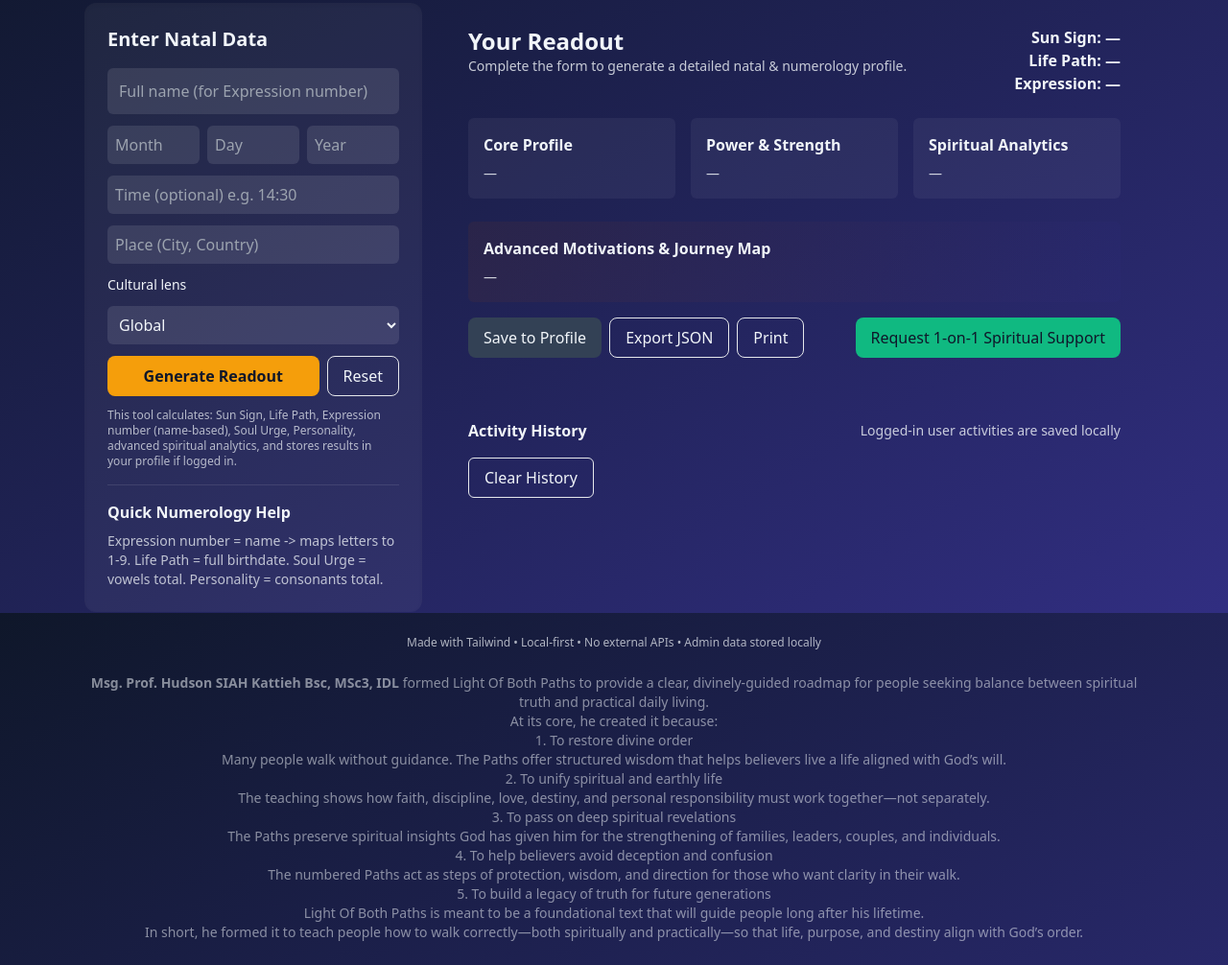
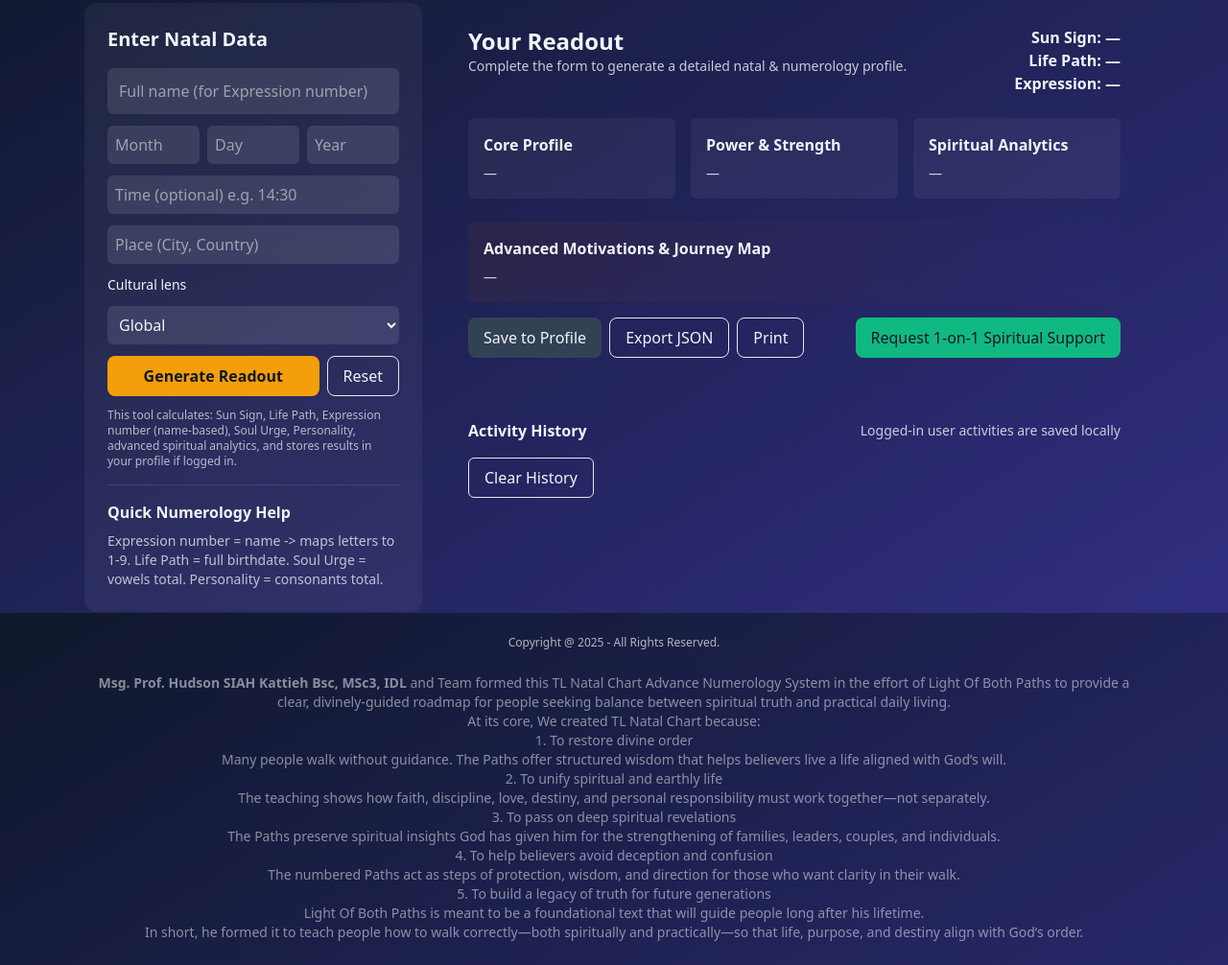
Before and after one commit to dphsiahk/tlnatalchart, a plain HTML site: page index.html in a window 1280 px wide. Shown: the part 161-1167 px from the top of the page at 96% size. Drawn offline with nearby package versions, Linux system fonts and the light colour scheme.

Commit message:
Update index.html

```diff
--- a/index.html
+++ b/index.html
@@ -129,13 +129,12 @@
 
     </main>
 
-    <footer class="mt-6 text-center text-xs opacity-70">Made with Tailwind • Local-first • No external APIs • Admin data stored locally
-     <br>
+    <footer class="mt-6 text-center text-xs opacity-70">Copyright @ 2025 - All Rights Reserved.  <br>
           <br>
           <p class="text-sm opacity-75 mt-2">
-            <strong>Msg. Prof. Hudson SIAH Kattieh Bsc, MSc3, IDL</strong> formed Light Of Both Paths to provide a clear, divinely-guided roadmap for people seeking balance between spiritual truth and practical daily living.<br>
+            <strong>Msg. Prof. Hudson SIAH Kattieh Bsc, MSc3, IDL</strong> and Team formed this TL Natal Chart Advance Numerology System in the effort of Light Of Both Paths to provide a clear, divinely-guided roadmap for people seeking balance between spiritual truth and practical daily living.<br>
 
-At its core, he created it because:<br>
+At its core, We created TL Natal Chart because:<br>
 
 1. To restore divine order<br>
    Many people walk without guidance. The Paths offer structured wisdom that helps believers live a life aligned with God’s will.<br>
```
